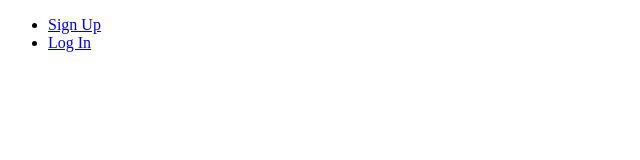
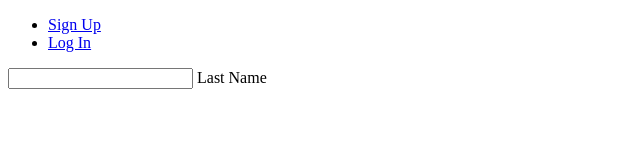
Before and after one commit to FrederriCo/Registration-template, a plain HTML site: page index.html in a window 1280 px wide. Shown: the whole page, without its empty margins (0-640 px from the left). Drawn offline with Linux system fonts and the light colour scheme.

Commit message:
create input text and label

```diff
--- a/index.html
+++ b/index.html
@@ -1,18 +1,26 @@
 <!DOCTYPE html>
 <html lang="en">
+
 <head>
     <meta charset="UTF-8">
     <meta name="viewport" content="width=device-width, initial-scale=1.0">
     <title>Registration form</title>
 </head>
+
 <body>
     <form action="" class="sign-up">
         <nav>
             <ul>
-              <li class="current"><a href="#">Sign Up</a></li>
-              <li><a href="#">Log In</a></li>
+                <li class="current"><a href="#">Sign Up</a></li>
+                <li><a href="#">Log In</a></li>
             </ul>
-          </nav>
+        </nav>
+        <div class="field">
+            <input type="text" name="last-name" id="last-name" placeholder="" required>
+            <label for="last-name">Last Name</label>
+        </div>
+        </div>
     </form>
 </body>
+
 </html>
```
